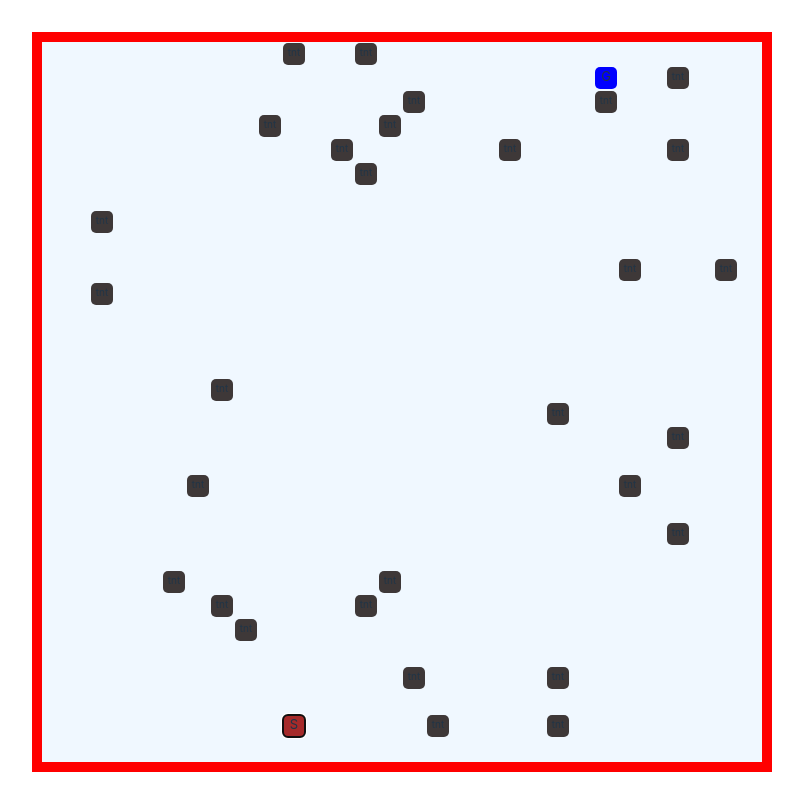
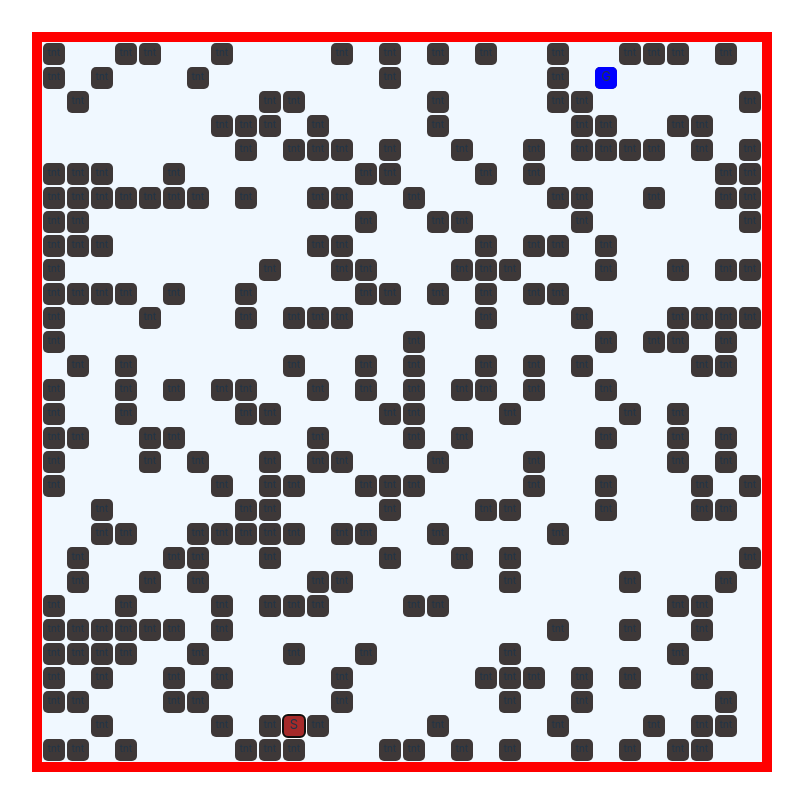
Before and after one commit to Chris-Mark-Wilson/sabotage81, a React (Vite) app: page / in a window 1280 px wide. Shown: the whole page, without its empty margins (238-1041 px from the left). Built offline with nearby package versions, Linux system fonts and the light colour scheme.

Commit message:
spotted assignment error

```diff
--- a/src/App.jsx
+++ b/src/App.jsx
@@ -14,13 +14,14 @@ const checkGridElement=(x,y,boxes)=>{
     }
      return false;
 }
-const createBoxArray=(max)=>{ let boxes=[]
+const createBoxArray=(max)=>{
+  let boxes=[]
 
   for(let i=0;i<max;i++){
     let x=Math.floor(Math.random()*31)
     let y=Math.floor(Math.random()*31)
   //check for duplication/overlay
-  boxes.push([x,y])
+  boxes.push([x,y,"tnt"])
   for (let o=0;o<boxes.length-1;o++){
       if(boxes[o][0]===x && boxes[o][1]===y){
         boxes.pop()
@@ -48,7 +49,7 @@ const App=()=>{
 }, []);
 
   // state for array of uxb boxes
-  let [boxes,setBoxes]=useState(createBoxArray(30))
+  let [boxes,setBoxes]=useState(createBoxArray(300))
 
 ////////////////////////////////////////////////////
   const handleKeyDown=(e)=>{
@@ -178,13 +179,21 @@ return
         //grid area is [y,x]... weird but hey ho...
         //prolly the 'mericans again...
        // we now have the gridref of the tnt element
-        if(x=position[0] && y===position[1]){
+        if(x===position[0] && y===position[1]){
           //we have a match!
-          const bang=(element)=>{
+          const bang=(element,index)=>{
             element.style.textContent="💥"
             console.log(element.style.textContent,element.style.gridColumn,element.style.gridRow)
+            ///error --> at this point the box at 'index' has already been deleted from the array.. it logs these AFTER the explosions, in fact AFTER the recursive function has finished... so theres something async I havent accounted for..
+            //this setBoxes below thinks 'index' is the boxes array?
+            setBoxes((index)=>{
+              // console.log(index)
+              // console.log(boxes[index])
+              // boxes[index][2]="💥"
+              return boxes;
+            })
           }
-          bang(element)
+          bang(element,index)
 
         }
       })
@@ -203,14 +212,14 @@ return
     bangArray.shift();  //remove this position
 
 
+    if(bangArray.length>50)setStop(true);
   }
-    if(bangArray.length>50)stop=true;
 
     boomTime(bangArray) // recursive call
 }
 
 //////////////////////////////////////
-
+// this function isnt actually using state or setState but still removes the boxes? what is going on?
 const removeBox=(index)=>{
   let stash=[]
 
@@ -219,7 +228,7 @@ const removeBox=(index)=>{
      // remove the front of the 'queue' and 'stash'
     stash.push(shifted)
   }
-  boxes.shift() //remove the box to blowvisibility:false
+  boxes.shift() //remove the box to blow
   setScore(score+=1)
   for(let i=stash.length-1;i>=0;i--){
     boxes.unshift(stash[i])
@@ -234,7 +243,7 @@ const removeBox=(index)=>{
 
       <div id="main">
     {boxes.map((box,index)=>{
-      return <div className="tnt" id="tnt" style={{gridColumn:box[0],gridRow:box[1]}} key={index}>tnt</div>
+      return <div className="tnt" id="tnt" style={{gridColumn:box[0],gridRow:box[1]}} key={index}>{box[2]}</div>
     })}
     <div id="bomb" style={{gridColumn:bombX,gridRow:bombY,     }}>5</div>
     <div ref= {inputRef} id="me" tabIndex={0} onKeyDown={handleKeyDown} style={{gridColumn:myX,gridRow:myY}}>S</div>
```
Also changed, not shown: src/Sabotage.jsx (added), 1 other file (tests, documents, lock files or other folders).
